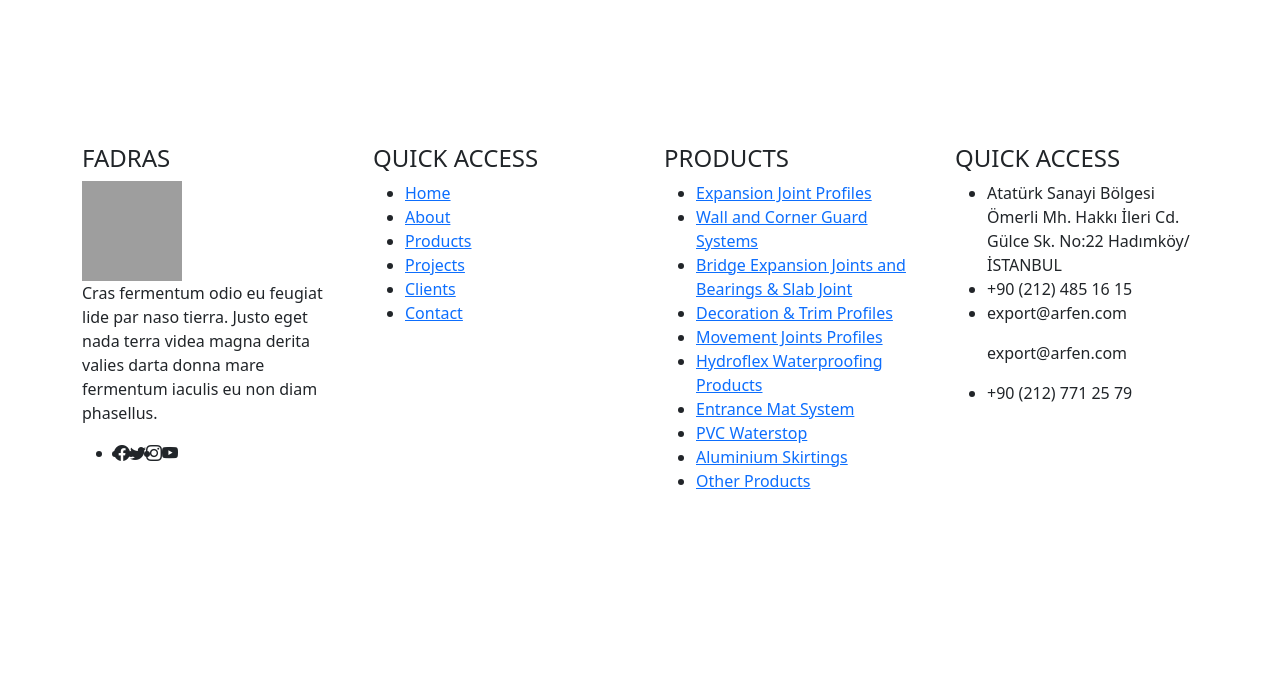
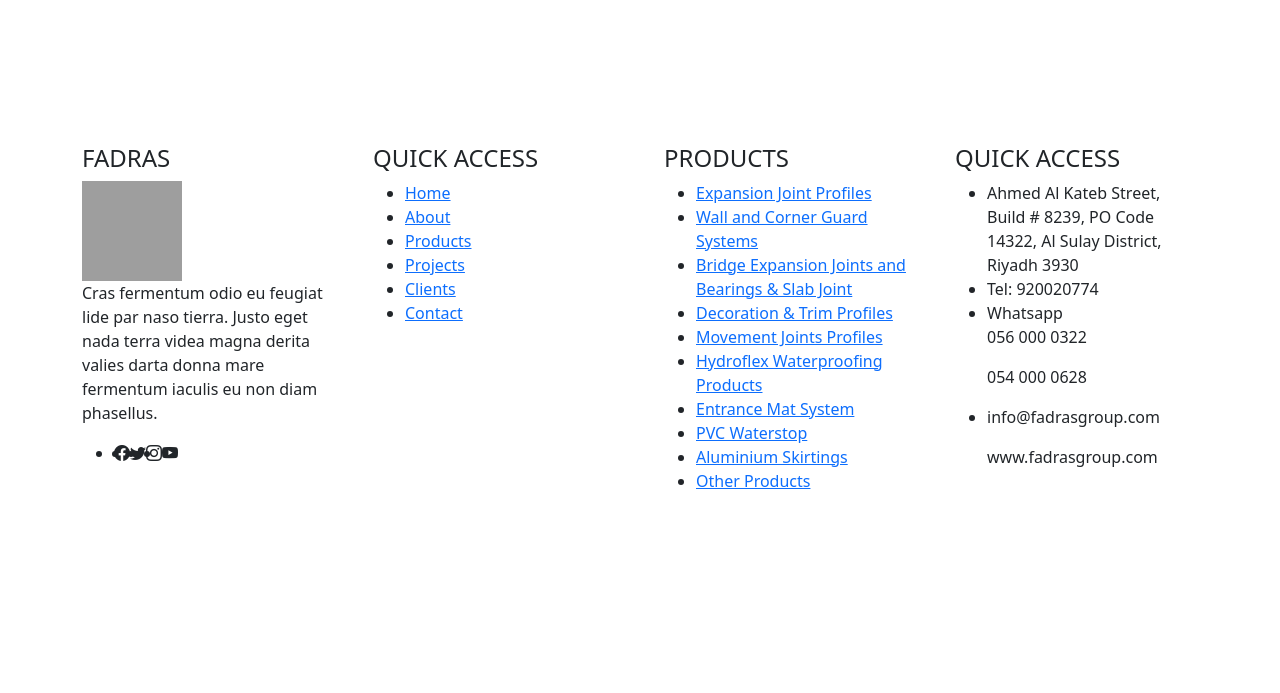
Before and after one commit to DevAbdulAlim/fadras, a Django app: page /categories/1 in a window 1280 px wide. Shown: the part 127-820 px from the top of the page. Run offline with Django 4.2, Linux system fonts and the light colour scheme; data that the repository does not hold is empty; grey boxes are pictures that could not be loaded.

Commit message:
updated footer

```diff
--- a/product/templates/product/product.html
+++ b/product/templates/product/product.html
@@ -23,6 +23,7 @@
 
 
     <!-- Information -->
+    <h1>Specifications + Documents</h1>
     <ul class="nav nav-tabs" id="myTab" role="tablist">
       {% for custom_property in custom_property_list %}
 
--- a/product/templates/product/products.html
+++ b/product/templates/product/products.html
@@ -24,6 +24,7 @@
                     {% for product in product_list %}
                     <div class="col-12 col-sm-6 col-md-4 col-lg-3">
                         <div class="card">
+                            <img src="{{product.image1.url}}" alt="image" height="200px" width="100%">
                             <div class="card-body">
                                 <h5 class="card-title">{{product.name}}</h5>
                                 <p class="card-text">{{product.description}}</p>
--- a/product/views.py
+++ b/product/views.py
@@ -47,7 +47,7 @@
         product_list = Product.objects.filter(sub_category__category=category_id).annotate(
             name=name_column,
             description = description_column
-        ).values('id', 'name', 'description', 'price')
+        )
 
         # Fetch Sub Categories
         sub_category_list = SubCategory.objects.filter(category_id=category_id)
--- a/templates/includes/footer.html
+++ b/templates/includes/footer.html
@@ -56,16 +56,19 @@
         <h4>
           QUICK ACCESS
         </h4>
-          <ul>
-           <li>Atatürk Sanayi Bölgesi Ömerli Mh. Hakkı İleri Cd. Gülce Sk. No:22 Hadımköy/ İSTANBUL
-          </li>
-          <li>+90 (212) 485 16 15</li>
-          <li>
-            <p>export@arfen.com</p>
-            <p>export@arfen.com</p>
-          </li>
-          <li>+90 (212) 771 25 79</li>
-        </ul>
+        <ul>
+          <li>Ahmed Al Kateb Street, Build # 8239,
+PO Code 14322, Al Sulay District, Riyadh 3930
+         </li>
+         <li>Tel: 920020774</li>
+         <li>Whatsapp
+       <p>056 000 0322</p><p>054 000 0628
+</p>    </li>
+         <li>
+           <p>info@fadrasgroup.com</p>
+           <p>www.fadrasgroup.com</p>
+         </li>
+       </ul>
       </div>
     </div>
   </div>
--- a/templates/includes/header.html
+++ b/templates/includes/header.html
@@ -27,7 +27,7 @@
 </div>
 <nav class="navbar navbar-expand-lg">
   <div class="container">
-    <a class="navbar-brand" href="#">
+    <a class="navbar-brand" href="{% url 'home' %}">
       <img src="{% static 'img/logo-white.png' %}" alt="logo" height="55px" width="100%">
     </a>
     <button class="navbar-toggler" type="button" data-bs-toggle="offcanvas" data-bs-target="#offcanvasNavbar" aria-controls="offcanvasNavbar" aria-label="Toggle navigation">
```
